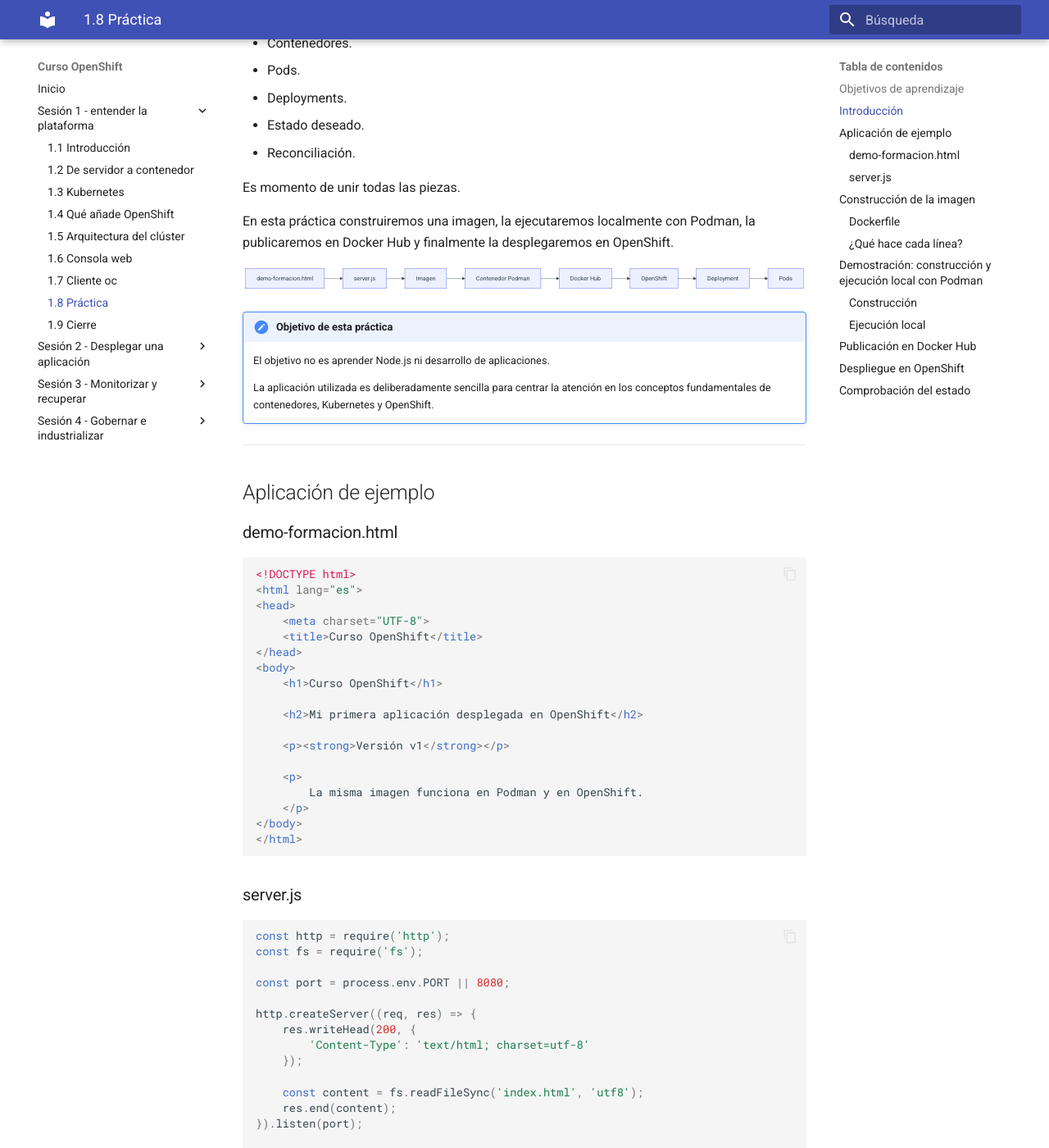
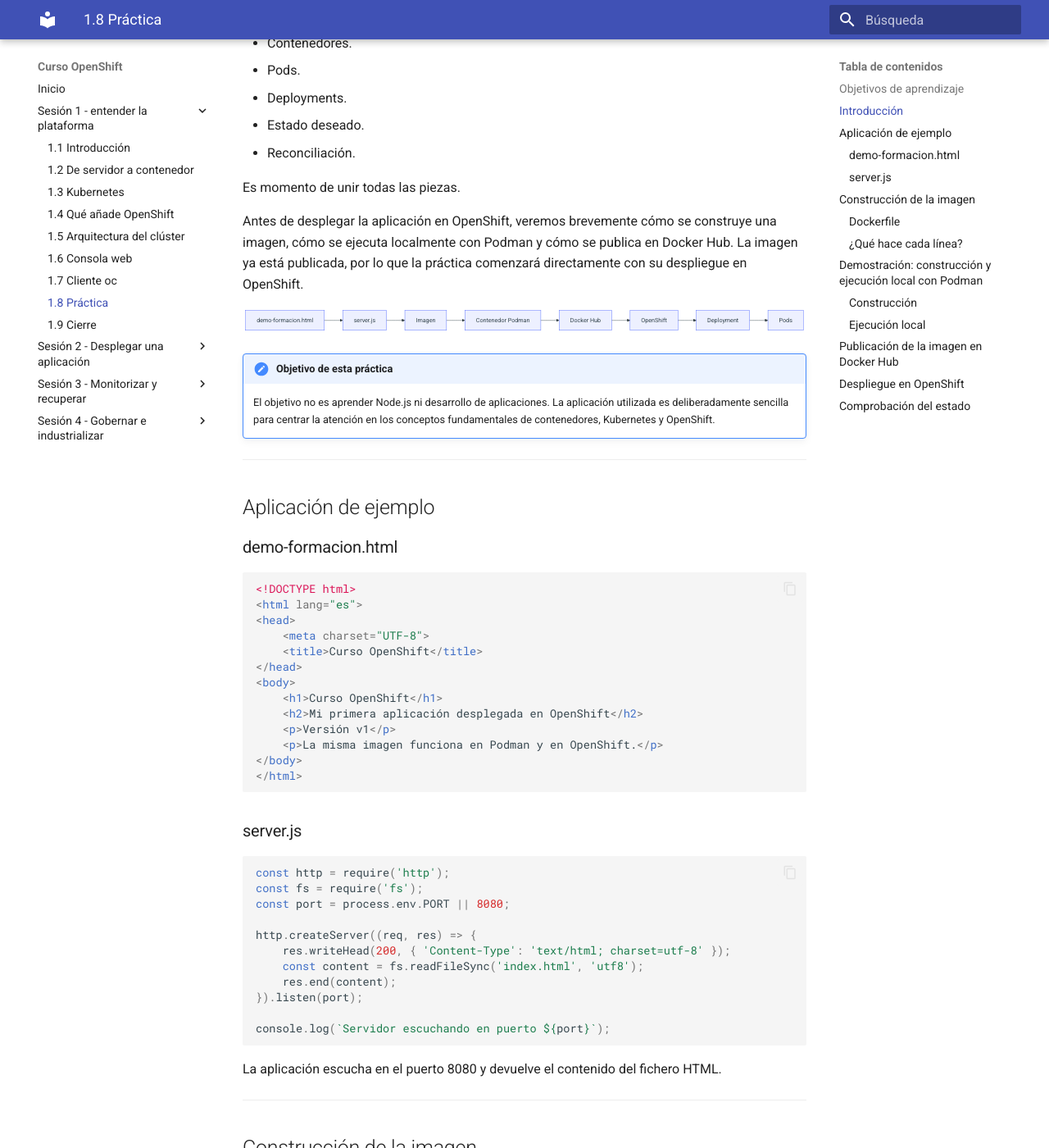
Before and after one commit to ieftraining/curso-openshift, an MkDocs documentation site: the page built from docs/sesion1/1.8-practica-imagen-cluster-completo.md, in a window 1280 px wide and 1400 px high, scrolled down 660 px. Shown: the whole window at 82% size. Built offline with MkDocs 1.6.1 and Material for MkDocs 9.7.7, drawn with Linux system fonts in a browser that asks for light colours; some of the changed text lies outside the part shown.

Commit message:
Add files via upload

````diff
--- a/docs/sesion1/1.8-practica-imagen-cluster-completo.md
+++ b/docs/sesion1/1.8-practica-imagen-cluster-completo.md
@@ -26,7 +26,7 @@
 
 Es momento de unir todas las piezas.
 
-En esta práctica construiremos una imagen, la ejecutaremos localmente con Podman, la publicaremos en Docker Hub y finalmente la desplegaremos en OpenShift.
+Antes de desplegar la aplicación en OpenShift, veremos brevemente cómo se construye una imagen, cómo se ejecuta localmente con Podman y cómo se publica en Docker Hub. La imagen ya está publicada, por lo que la práctica comenzará directamente con su despliegue en OpenShift.
 
 ```mermaid
 flowchart LR
@@ -40,10 +40,7 @@
 ```
 
 !!! note "Objetivo de esta práctica"
-
-    El objetivo no es aprender Node.js ni desarrollo de aplicaciones.
-
-    La aplicación utilizada es deliberadamente sencilla para centrar la atención en los conceptos fundamentales de contenedores, Kubernetes y OpenShift.
+    El objetivo no es aprender Node.js ni desarrollo de aplicaciones. La aplicación utilizada es deliberadamente sencilla para centrar la atención en los conceptos fundamentales de contenedores, Kubernetes y OpenShift.
 
 ---
 
@@ -60,14 +57,9 @@
 </head>
 <body>
     <h1>Curso OpenShift</h1>
-
     <h2>Mi primera aplicación desplegada en OpenShift</h2>
-
-    <p><strong>Versión v1</strong></p>
-
-    <p>
-        La misma imagen funciona en Podman y en OpenShift.
-    </p>
+    <p>Versión v1</p>
+    <p>La misma imagen funciona en Podman y en OpenShift.</p>
 </body>
 </html>
 ```
@@ -77,14 +69,10 @@
 ```javascript
 const http = require('http');
 const fs = require('fs');
-
 const port = process.env.PORT || 8080;
 
 http.createServer((req, res) => {
-    res.writeHead(200, {
-        'Content-Type': 'text/html; charset=utf-8'
-    });
-
+    res.writeHead(200, { 'Content-Type': 'text/html; charset=utf-8' });
     const content = fs.readFileSync('index.html', 'utf8');
     res.end(content);
 }).listen(port);
@@ -102,14 +90,10 @@
 
 ```dockerfile
 FROM registry.access.redhat.com/ubi9/nodejs-20
-
 WORKDIR /opt/app-root/src
-
 COPY server.js .
 COPY demo-formacion.html index.html
-
 EXPOSE 8080
-
 CMD ["node", "server.js"]
 ```
 
@@ -124,15 +108,17 @@
 
 ```mermaid
 flowchart TD
-    A[demo-formacion.html]
-    --> B[server.js]
-    --> C[Dockerfile]
-    --> D[Imagen demo-formacion:v1]
+    A[demo-formacion.html] --> B[server.js]
+    B --> C[Dockerfile]
+    C --> D[Imagen demo-formacion:v1]
 ```
 
 ---
 
 ## Demostración: construcción y ejecución local con Podman
+
+!!! note "Demostración"
+    Este bloque muestra el proceso completo de construcción, ejecución local y publicación de la imagen. No es necesario reproducir estos pasos para continuar con la práctica: la imagen que utilizaremos ya está disponible en Docker Hub.
 
 ### Construcción
 
@@ -171,14 +157,13 @@
 ```
 
 !!! tip "Imagen y contenedor"
-
-    La imagen es una plantilla.
-
-    El contenedor es una instancia en ejecución creada a partir de esa imagen.
+    La imagen es una plantilla. El contenedor es una instancia en ejecución creada a partir de esa imagen.
 
 ---
 
-## Publicación en Docker Hub
+## Publicación de la imagen en Docker Hub
+
+Los siguientes comandos muestran cómo se etiqueta y publica la imagen. La imagen que utilizaremos ya está disponible en Docker Hub.
 
 ```bash
 podman tag demo-formacion:v1 docker.io/ieftraining/demo-formacion:v1
@@ -189,10 +174,7 @@
 ```
 
 !!! warning "Una sola imagen"
-
-    La misma imagen utilizada en Podman será utilizada posteriormente en OpenShift.
-
-    No se reconstruye ni se modifica entre entornos.
+    La misma imagen utilizada en Podman será utilizada posteriormente en OpenShift. No se reconstruye ni se modifica entre entornos.
 
 ---
 
````
Also changed, not shown: other parts of docs/sesion1/1.8-practica-imagen-cluster-completo.md (+11 -14 lines).
